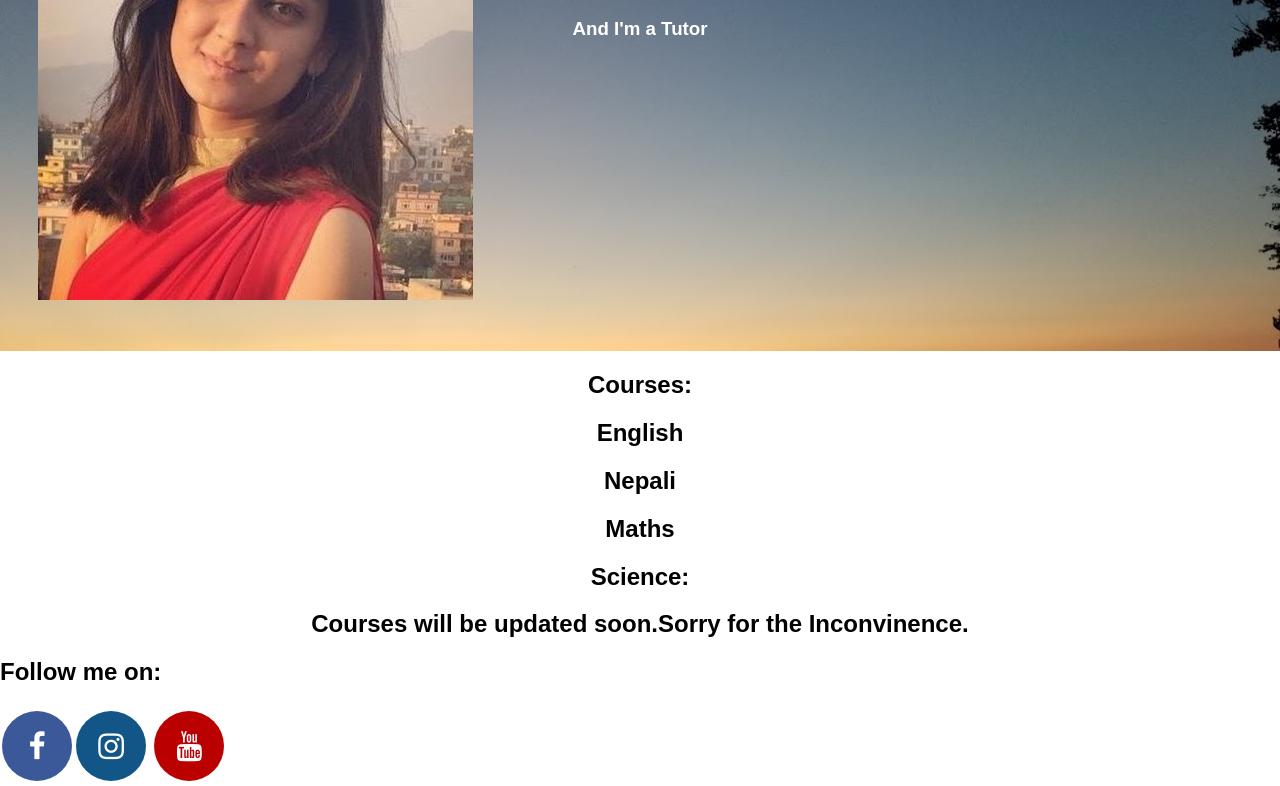
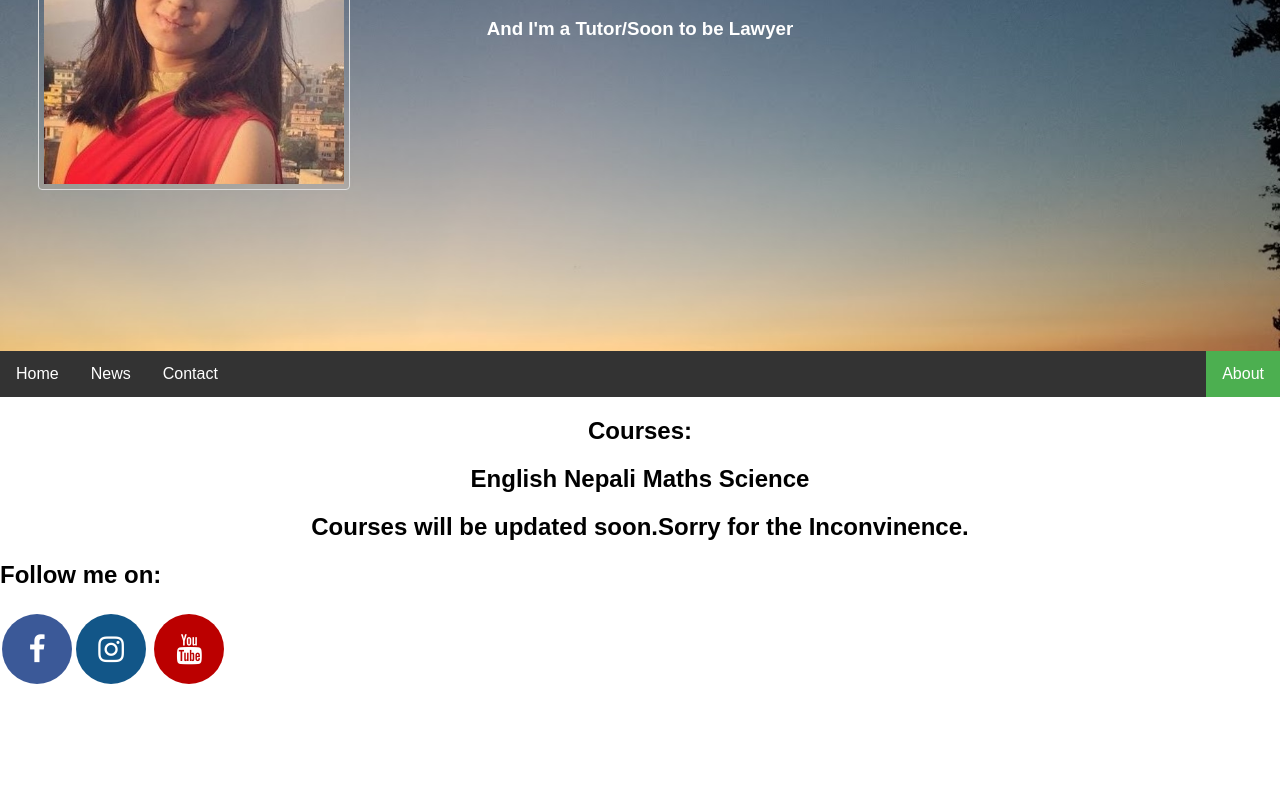
Before and after one commit to prava-acharya/prava.io, a plain HTML site: page index.html in a window 1280 px wide. Shown: the part 149-935 px from the top of the page. After the commit the page ends 838 px from the top, so only its background shows below. Drawn offline with Linux system fonts and the light colour scheme.

Commit message:
added navigation bar

```diff
--- a/index.html
+++ b/index.html
@@ -2,8 +2,9 @@
 <html>
 <head>
 <meta name="viewport" content="width=device-width, initial-scale=1">
+<link rel="stylesheet" type="text/css" href="mystyle.css">
+<link rel="stylesheet" href="https://cdnjs.cloudflare.com/ajax/libs/font-awesome/4.7.0/css/font-awesome.min.css">
 
-<link rel="stylesheet" href="https://cdnjs.cloudflare.com/ajax/libs/font-awesome/4.7.0/css/font-awesome.min.css">
 <style>
 			body {
 			  margin: 0;
@@ -32,6 +33,13 @@ body {
 			  position: absolute;
 			  top: 11%;
 			  left: 3%;
+			  border: 1px solid #ddd;
+			  border-radius: 4px;
+			  padding: 5px;
+			  width: 300px;
+			}
+			main_img:hover {
+			  box-shadow: 0 0 2px 1px rgba(0, 140, 186, 0.5);
 			}
 
 			.h2 {
@@ -62,6 +70,35 @@ body {
 			  background: #bb0000;
 			  color: white;
 			}
+
+			ul {
+			  list-style-type: none;
+			  margin: 0;
+			  padding: 0;
+			  overflow: hidden;
+			  background-color: #333;
+			}
+
+			li {
+			  float: left;
+			}
+
+			li a {
+			  display: block;
+			  color: white;
+			  text-align: center;
+			  padding: 14px 16px;
+			  text-decoration: none;
+			}
+
+			li a:hover:not(.active) {
+			  background-color: #111;
+			}
+
+			.active {
+			  background-color: #4CAF50;
+			}
+
 		</style>
 	</head>
 <body>
@@ -69,20 +106,25 @@ body {
 	<div class="back_image">
 		<div class="text">
 		<h1 style="font-size:50px">I am PravaPi</h1>
-    <h3>And I'm a Tutor</h3>
+		<h3>And I'm a Tutor/Soon to be Lawyer</h3>
 
 	</div>
 		<img src = "./images/P11.JPG" class = "main_img"alt="PravaPi">
 	</div>
+	<ul>
+	  <li><a href="#home">Home</a></li>
+	  <li><a href="#news">News</a></li>
+	  <li><a href="#contact">Contact</a></li>
+	  <li style="float:right"><a class="active" href="#about">About</a></li>
+	</ul>
 
 	<div class = "h2">
 		<h2 >Courses:</h2>
-<h2 >English</h2>
-<h2 >Nepali</h2>
-<h2 >Maths</h2>
-<h2 >Science:</h2>
+		<h2 >English	Nepali	Maths	Science</h2>
 		<h2>Courses will be updated soon.Sorry for the Inconvinence.</h2>
 	</div>
+
+
 
 	<h2> Follow me on: </h2>
 		<a href="https://www.facebook.com/prava.acharrya" class="fa fa-facebook">
```
Lines whose indentation alone changed are shown as unchanged.
